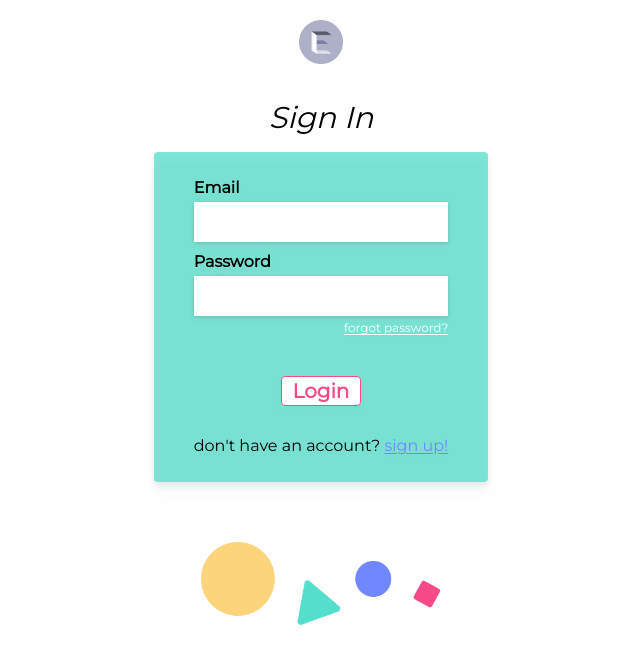
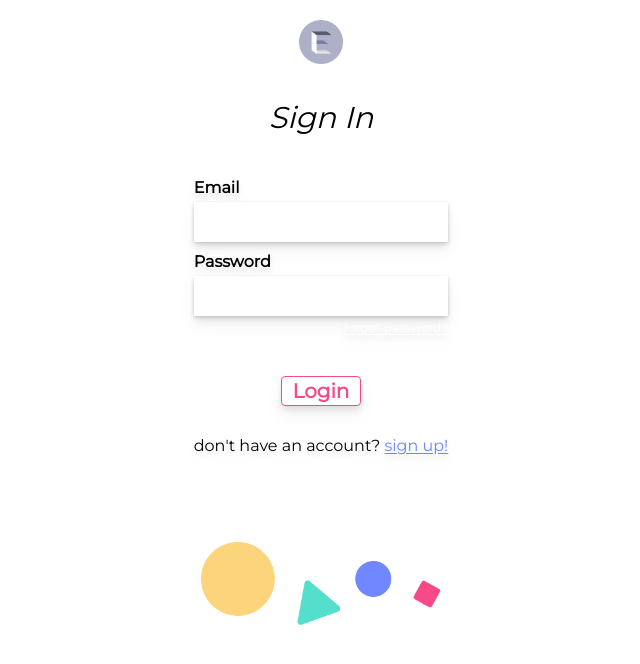
Before and after one commit to codersforcauses/elucidate, a Nuxt app in the folder client/: page /login-page in a window 1280 px wide. Shown: the top 664 px of the page, without its empty margins (319-959 px from the left). Built offline with nearby package versions, Linux system fonts and the light colour scheme.

Commit message:
Add new color system

```diff
--- a/client/pages/login-page.vue
+++ b/client/pages/login-page.vue
@@ -5,7 +5,7 @@
         <AuthHeader/>
         <h1 class="italic text-3xl my-4">Sign In</h1>
 
-        <div class="flex flex-col bg-green/75 py-6 px-10 rounded drop-shadow-lg mb-10">
+        <div class="flex flex-col bg-green2 py-6 px-10 rounded drop-shadow-lg mb-10">
             <h2 class="font-bold mb-0.5">Email</h2><input type="text" class="drop-shadow h-10 w-full">
 
             <h2 class="font-bold mb-0.5 mt-2">Password</h2><input type="password" class="drop-shadow h-10 w-full">
```
